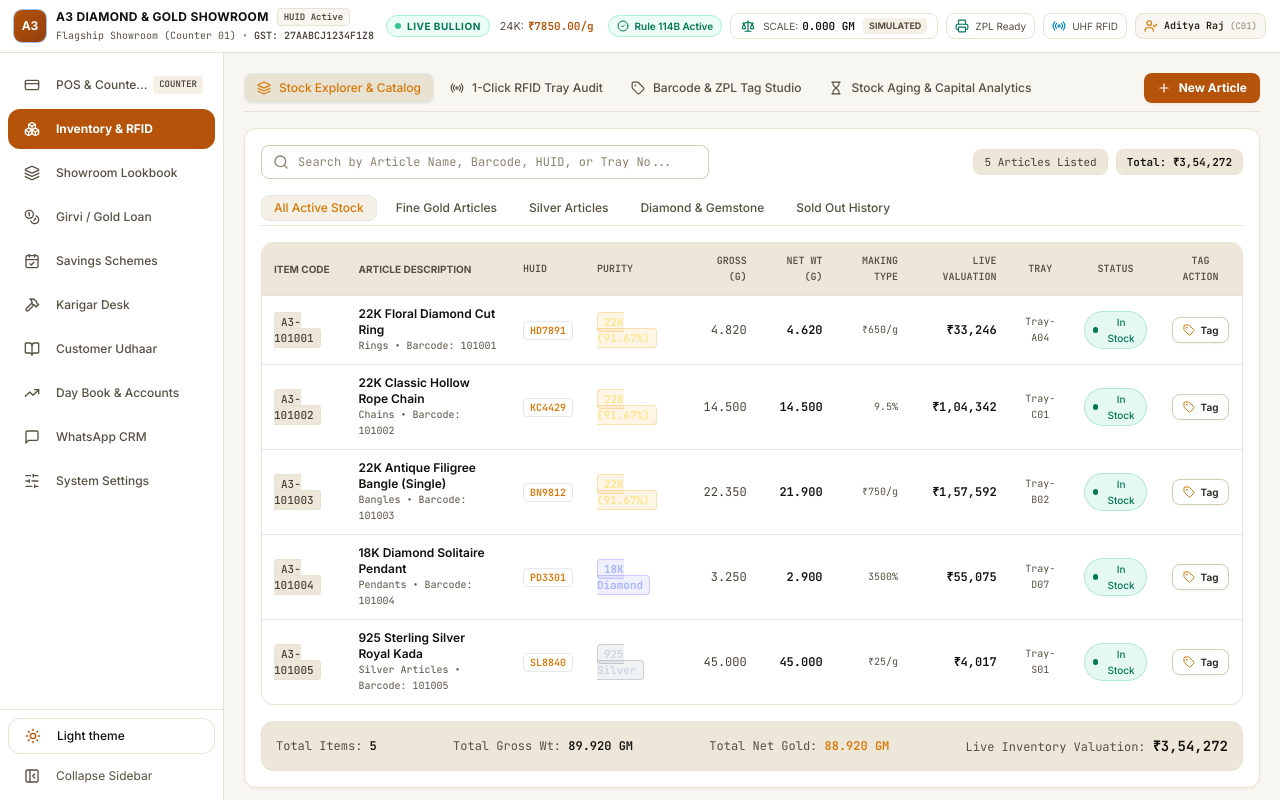
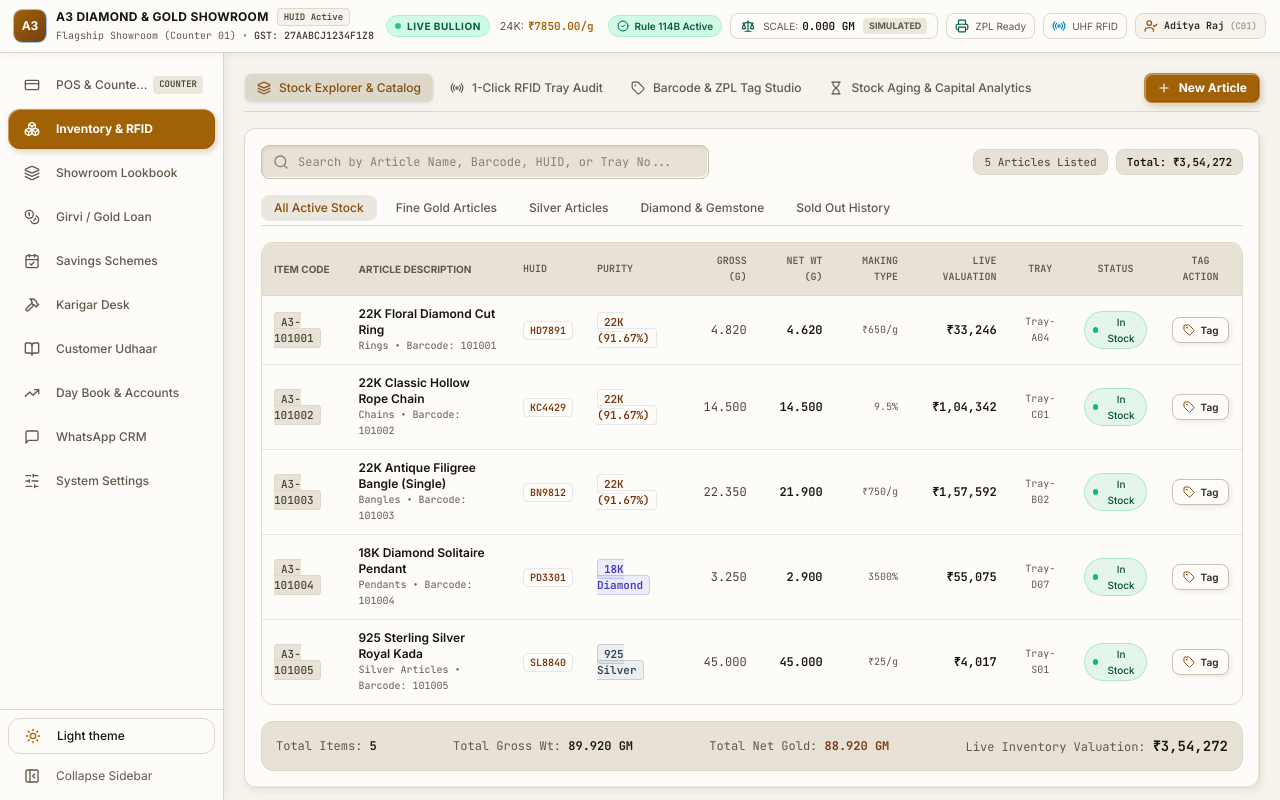
Before and after one commit to TheA3Nexus/jewellery_solutions, a React (Vite) app in the folder frontend/: page / in a window 1280 px wide. Both pictures are taken after a click on the button "Inventory & RFID". Built offline with nearby package versions, Linux system fonts and the light colour scheme; no server answers.

Commit message:
feat(theme): refine light theme contrast, eliminate washed-out yellow, and apply tactile embossed styling

```diff
--- a/frontend/src/modules/inventory/components/StockCatalogTable.jsx
+++ b/frontend/src/modules/inventory/components/StockCatalogTable.jsx
@@ -160,23 +160,23 @@ export const StockCatalogTable = ({ onOpenAddModal, onOpenTagStudio }) => {
 
                     {/* 3. HUID Badge */}
                     <td className="py-2.5 px-3 font-mono">
-                      <span className="px-1.5 py-0.5 rounded bg-brand-500/10 border border-brand-500/25 text-brand-300 font-bold text-[10px]">
+                      <span className="px-1.5 py-0.5 rounded bg-brand-500/10 border border-brand-500/25 text-brand-text font-bold text-[10px]">
                         {item.huid || 'N/A'}
                       </span>
                     </td>
 
-                    {/* 4. Precious Metal Purity with Authentic Jewelry Distinction */}
+                    {/* 4. Precious Metal Purity with Authentic High-Contrast Jewelry Distinction */}
                     <td className="py-2.5 px-3 font-mono text-[11px]">
                       {item.metal === 'Silver' ? (
-                        <span className="px-1.5 py-0.5 rounded bg-slate-500/10 border border-slate-500/25 text-slate-300 font-semibold">
+                        <span className="px-1.5 py-0.5 rounded bg-slate-500/10 border border-slate-500/25 text-slate-700 dark:text-slate-300 font-semibold">
                           925 Silver
                         </span>
                       ) : item.diamondCarat ? (
-                        <span className="px-1.5 py-0.5 rounded bg-indigo-500/10 border border-indigo-500/25 text-indigo-300 font-semibold">
+                        <span className="px-1.5 py-0.5 rounded bg-indigo-500/10 border border-indigo-500/25 text-indigo-700 dark:text-indigo-300 font-semibold">
                           {item.purity} Diamond
                         </span>
                       ) : (
-                        <span className="px-1.5 py-0.5 rounded bg-amber-500/10 border border-amber-500/25 text-amber-300 font-semibold">
+                        <span className="px-1.5 py-0.5 rounded bg-amber-500/10 border border-amber-500/25 text-amber-800 dark:text-amber-300 font-semibold">
                           {item.purity} ({item.purityPercent}%)
                         </span>
                       )}
@@ -207,10 +207,10 @@ export const StockCatalogTable = ({ onOpenAddModal, onOpenTagStudio }) => {
                     <td className="py-2.5 px-3 text-center">
                       <span className={`px-2 py-0.5 rounded-full text-[10px] font-sans font-medium inline-flex items-center gap-1.5 ${
                         item.status === 'IN_STOCK'
-                          ? 'bg-emerald-500/10 text-emerald-400 border border-emerald-500/25'
-                          : 'bg-rose-500/10 text-rose-400 border border-rose-500/25'
+                          ? 'bg-emerald-500/10 text-emerald-800 dark:text-emerald-400 border border-emerald-500/25'
+                          : 'bg-rose-500/10 text-rose-800 dark:text-rose-400 border border-rose-500/25'
                       }`}>
-                        <span className={`w-1.5 h-1.5 rounded-full ${item.status === 'IN_STOCK' ? 'bg-emerald-400' : 'bg-rose-400'}`} />
+                        <span className={`w-1.5 h-1.5 rounded-full ${item.status === 'IN_STOCK' ? 'bg-emerald-500 dark:bg-emerald-400' : 'bg-rose-500 dark:bg-rose-400'}`} />
                         <span>{item.status === 'IN_STOCK' ? 'In Stock' : 'Sold'}</span>
                       </span>
                     </td>
@@ -247,7 +247,7 @@ export const StockCatalogTable = ({ onOpenAddModal, onOpenTagStudio }) => {
         </div>
         <div>
           <span className="text-surface-400">Total Net Gold: </span>
-          <strong className="text-brand-300 font-bold">{totalNetWeight.toFixed(3)} GM</strong>
+          <strong className="text-brand-text font-bold">{totalNetWeight.toFixed(3)} GM</strong>
         </div>
         <div>
           <span className="text-surface-400">Live Inventory Valuation: </span>
--- a/frontend/src/styles/_components.scss
+++ b/frontend/src/styles/_components.scss
@@ -16,7 +16,7 @@
 }
 
 .card-luxury {
-  background: linear-gradient(180deg, var(--surface-card) 0%, var(--surface-hover) 100%);
+  background: var(--surface-card);
   border: 1px solid var(--gold-border);
   border-radius: 0.75rem;
   padding: 1.25rem;
@@ -120,7 +120,7 @@
   font-size: 0.75rem;
   font-weight: 700;
   border-radius: 0.5rem;
-  background: linear-gradient(90deg, var(--gold-hover) 0%, var(--gold-accent) 100%);
+  background: var(--gold-primary);
   color: #ffffff;
   border: none;
   box-shadow: var(--shadow-gold-glow);
@@ -259,11 +259,105 @@
 }
 
 // ==============================================================================
-// EXPERIMENTAL MATTE BLACK EMBOSSED STYLING (Dark Theme)
-// Tactile beveled edges, sculpted matte surfaces, debossed inputs, no glossy glare
+// LIGHT THEME EMBOSSED STYLING (Soft Matte Porcelain & Tactile Letterpress)
+// Soft warm stone shadows, crisp light edge bevels, zero fluorescent glare
+// ==============================================================================
+[data-theme="light"],
+:root {
+  .card-surface {
+    background-color: var(--surface-card);
+    border: 1px solid var(--border-subtle);
+    box-shadow: 2px 3px 6px rgba(180, 160, 130, 0.18), inset 1px 1px 0 rgba(255, 255, 255, 0.95), inset -1px -1px 0 rgba(190, 175, 150, 0.28);
+  }
+
+  .card-luxury {
+    background: var(--surface-card);
+    border: 1px solid var(--border-subtle);
+    box-shadow: 3px 5px 12px rgba(180, 160, 130, 0.22), inset 1px 1px 0 rgba(255, 255, 255, 0.95), inset -1px -1px 0 rgba(190, 175, 150, 0.32);
+  }
+
+  .btn-primary {
+    background-color: var(--gold-primary);
+    border: 1px solid rgba(255, 255, 255, 0.25);
+    color: #ffffff;
+    box-shadow: 2px 3px 6px rgba(140, 80, 20, 0.25), inset 1px 1px 0 rgba(255, 255, 255, 0.35), inset -1px -1px 0 rgba(100, 50, 10, 0.2);
+
+    &:hover:not(:disabled) {
+      background-color: var(--gold-hover);
+      box-shadow: 2px 4px 8px rgba(140, 80, 20, 0.3), inset 1px 1px 0 rgba(255, 255, 255, 0.4);
+    }
+
+    &:active:not(:disabled) {
+      box-shadow: inset 2px 2px 4px rgba(0, 0, 0, 0.25);
+      transform: translateY(1px);
+    }
+  }
+
+  .btn-secondary {
+    background-color: var(--surface-card);
+    border: 1px solid var(--border-medium);
+    box-shadow: 2px 2px 5px rgba(180, 160, 130, 0.2), inset 1px 1px 0 #ffffff;
+
+    &:hover:not(:disabled) {
+      background-color: var(--surface-hover);
+      box-shadow: 2px 3px 7px rgba(180, 160, 130, 0.28), inset 1px 1px 0 #ffffff;
+    }
+
+    &:active:not(:disabled) {
+      box-shadow: inset 1px 2px 4px rgba(180, 160, 130, 0.35);
+      transform: translateY(1px);
+    }
+  }
+
+  .btn-gold {
+    background: var(--gold-primary);
+    box-shadow: 2px 3px 6px rgba(140, 80, 20, 0.25), inset 1px 1px 0 rgba(255, 255, 255, 0.35);
+
+    &:active:not(:disabled) {
+      box-shadow: inset 2px 2px 4px rgba(0, 0, 0, 0.3);
+    }
+  }
+
+  .input-field,
+  .select-field {
+    background-color: var(--surface-subtle);
+    border: 1px solid var(--border-medium);
+    box-shadow: inset 1px 2px 3px rgba(180, 160, 130, 0.2), inset -1px -1px 0 #ffffff;
+
+    &:focus {
+      background-color: #ffffff;
+      border-color: var(--border-focus);
+      box-shadow: inset 1px 1px 2px rgba(180, 160, 130, 0.15), 0 0 0 1px var(--border-focus);
+    }
+  }
+
+  .badge-gold,
+  .badge-emerald,
+  .badge-ruby,
+  .badge-sapphire,
+  .badge-amber,
+  .badge-platinum {
+    box-shadow: inset 0 1px 0 rgba(255, 255, 255, 0.7), 0 1px 2px rgba(180, 160, 130, 0.15);
+  }
+
+  header {
+    box-shadow: 0 2px 6px rgba(180, 160, 130, 0.12), inset 0 -1px 0 rgba(255, 255, 255, 0.8);
+  }
+
+  aside {
+    box-shadow: 2px 0 6px rgba(180, 160, 130, 0.12), inset -1px 0 0 rgba(255, 255, 255, 0.8);
+  }
+
+  aside button.bg-brand-500 {
+    box-shadow: 2px 3px 6px rgba(140, 80, 20, 0.25), inset 1px 1px 0 rgba(255, 255, 255, 0.35), inset -1px -1px 0 rgba(100, 50, 10, 0.2);
+  }
+}
+
+// ==============================================================================
+// DARK THEME EMBOSSED STYLING (Tactile Sculpted Matte Black)
+// Deep dual-shadows, carved matte slate, debossed inputs, zero glossy glare
 // ==============================================================================
 [data-theme="dark"] {
-  // 1. Embossed Sculpted Cards
   .card-surface {
     background-color: var(--surface-card);
     border: 1px solid var(--border-subtle);
@@ -276,7 +370,6 @@
     box-shadow: 3px 6px 16px rgba(0, 0, 0, 0.85), inset 1px 1px 0 rgba(255, 255, 255, 0.09), inset -1px -1px 0 rgba(0, 0, 0, 0.55);
   }
 
-  // 2. Raised Tactile Buttons
   .btn-primary {
     background-color: var(--gold-primary);
     border: 1px solid rgba(255, 255, 255, 0.12);
@@ -318,7 +411,6 @@
     }
   }
 
-  // 3. Debossed Inset Form Inputs
   .input-field,
   .select-field {
     background-color: var(--surface-subtle);
@@ -332,7 +424,6 @@
     }
   }
 
-  // 4. Subtle Inset/Bevel for Badges
   .badge-gold,
   .badge-emerald,
   .badge-ruby,
@@ -342,7 +433,6 @@
     box-shadow: inset 1px 1px 0 rgba(255, 255, 255, 0.08), 1px 1px 3px rgba(0, 0, 0, 0.4);
   }
 
-  // 5. Header and Sidebar Beveling
   header {
     box-shadow: 0 3px 10px rgba(0, 0, 0, 0.75), inset 0 -1px 0 rgba(255, 255, 255, 0.04);
   }
@@ -351,7 +441,6 @@
     box-shadow: 3px 0 10px rgba(0, 0, 0, 0.75), inset -1px 0 0 rgba(255, 255, 255, 0.04);
   }
 
-  // 6. Navigation item active state embossed feel
   aside button.bg-brand-500 {
     box-shadow: 2px 3px 6px rgba(0, 0, 0, 0.65), inset 1px 1px 0 rgba(255, 255, 255, 0.25), inset -1px -1px 0 rgba(0, 0, 0, 0.35);
   }
--- a/frontend/src/styles/_tokens.scss
+++ b/frontend/src/styles/_tokens.scss
@@ -5,73 +5,71 @@
 
 :root,
 [data-theme="light"] {
-  // --- Surfaces & Backdrops ---
-  --canvas-bg: #f8f6f0;               // Warm ivory pearl boutique showroom backdrop
-  --surface-card: #ffffff;            // Crisp porcelain white for cards, trays, modals, tables
-  --surface-hover: #f4f0e6;           // Soft alabaster for hover states & subtle strips
-  --surface-subtle: #ede7d9;          // Subtle nested container background
-  --surface-elevated: #ffffff;        // Modals & dropdown flyouts
+  // --- Surfaces & Backdrops (Soft Matte Porcelain & Alabaster - Reduced Glare, Tactile Warmth) ---
+  --canvas-bg: #f5f3ec;               // Calming matte showroom stone backdrop (reduced glare)
+  --surface-card: #fdfcf9;            // Matte fine porcelain card trays
+  --surface-hover: #ece7dc;           // Soft tactile hover
+  --surface-subtle: #e7e2d5;          // Recessed debossed panel background
+  --surface-elevated: #ffffff;        // Modals & elevated dropdowns
 
   // --- Borders & Dividing Lines ---
-  --border-subtle: #e8e2d2;           // Warm champagne hairline card borders & table dividers
-  --border-medium: #d5ccb6;           // Input field borders & active button borders
-  --border-focus: #b45309;            // Focused input gold border ring
+  --border-subtle: #ded8ca;           // Soft hairline stone divider
+  --border-medium: #c8c0b0;           // Bevel input & button border
+  --border-focus: #a16207;            // 24K pure bullion focus ring
 
   // --- Text Contrast Hierarchy (Strictly WCAG 2.1 AAA Compliant) ---
-  --text-primary: #12100c;            // Deep rich obsidian for primary titles, weights, amounts
-  --text-secondary: #231f18;          // Rich dark body text for descriptions and labels
-  --text-subtle: #4a4337;             // Sub-headings and muted indicators
-  --text-muted: #575043;              // Table column headers, helper notes
-  --text-disabled: #8c826f;           // Input placeholders, disabled controls
+  --text-primary: #171410;            // Deep carbon obsidian for crisp readability
+  --text-secondary: #2b261f;          // Rich dark body text
+  --text-subtle: #4a4237;             // Clear sub-headers
+  --text-muted: #61594b;              // Muted labels & column headers
+  --text-disabled: #8a8070;           // Placeholder text
 
-  // --- Precious Metals Core Hues ---
-  --gold-primary: #b45309;            // 24K pure bullion primary button & CTAs
-  --gold-accent: #d97706;             // 22K hallmarked gold rate tickers & accent text
-  --gold-hover: #92400e;              // Burnished antique gold hover
-  --gold-bg: #fffbeb;                 // Soft champagne tint for gold badges & highlights
-  --gold-border: #fde68a;             // Champagne gold border
-  --gold-text: #92400e;               // High-contrast gold badge text
+  // --- Precious Metals (High-Contrast Antique Bullion & Hallmark Gold) ---
+  --gold-primary: #a16207;            // 24K royal bullion primary CTA
+  --gold-accent: #854d0e;             // Deep burnished 22K hallmark gold text (High Contrast 7.5:1+)
+  --gold-hover: #713f12;              // Rich antique deep gold
+  --gold-bg: #fef3c7;                 // Warm champagne silk background
+  --gold-border: #fcd34d;             // Defined gold border
+  --gold-text: #78350f;               // Ultra-sharp readable gold badge text (8.5:1 ratio)
 
-  --rosegold-accent: #e11d48;         // 18K rose gold
-  --rosegold-bg: #fff1f2;
+  --rosegold-accent: #be123c;
+  --rosegold-bg: #ffe4e6;
   --rosegold-border: #fecdd3;
-  --rosegold-text: #be123c;
+  --rosegold-text: #9f1239;
 
-  --platinum-accent: #475569;         // 950 platinum & silver
+  --platinum-accent: #334155;
   --platinum-bg: #f1f5f9;
   --platinum-border: #cbd5e1;
-  --platinum-text: #334155;
+  --platinum-text: #1e293b;
 
   // --- Gemstone Semantic Accents ---
-  // Colombian Emerald (Paid bills, verified hallmark, in-stock articles)
-  --emerald-bg: #ecfdf5;
+  --emerald-bg: #d1fae5;
   --emerald-border: #a7f3d0;
-  --emerald-text: #047857;
+  --emerald-text: #065f46;
 
-  // Burmese Ruby (Missing RFID, overdue Girvi, high-risk flags)
-  --ruby-bg: #fff1f2;
+  --ruby-bg: #ffe4e6;
   --ruby-border: #fecdd3;
-  --ruby-text: #be123c;
+  --ruby-text: #9f1239;
 
   // Kashmir Sapphire (RFID scanned transponder, secondary customer display)
-  --sapphire-bg: #eff6ff;
+  --sapphire-bg: #dbeafe;
   --sapphire-border: #bfdbfe;
-  --sapphire-text: #1d4ed8;
+  --sapphire-text: #1e40af;
 
   // Topaz Amber (Statutory Rule 114B PAN alert, pending approvals)
-  --amber-bg: #fffbeb;
-  --amber-border: #fde68a;
-  --amber-text: #b45309;
+  --amber-bg: #fef3c7;
+  --amber-border: #fcd34d;
+  --amber-text: #78350f;
 
-  // --- Elevation & Shadows ---
-  --shadow-card: 0 1px 3px 0 rgba(90, 37, 11, 0.05), 0 1px 2px -1px rgba(90, 37, 11, 0.03);
-  --shadow-dropdown: 0 10px 15px -3px rgba(90, 37, 11, 0.08), 0 4px 6px -4px rgba(90, 37, 11, 0.04);
-  --shadow-gold-glow: 0 0 15px -3px rgba(217, 119, 6, 0.35);
+  // --- Embossed Sculpted Depth & Tactile Shadows ---
+  --shadow-card: 2px 3px 6px rgba(180, 160, 130, 0.2), inset 1px 1px 0 rgba(255, 255, 255, 0.9), inset -1px -1px 0 rgba(190, 175, 150, 0.3);
+  --shadow-dropdown: 4px 10px 24px rgba(150, 130, 100, 0.2), inset 1px 1px 0 #ffffff;
+  --shadow-gold-glow: 2px 3px 6px rgba(160, 90, 20, 0.22), inset 1px 1px 0 rgba(255, 255, 255, 0.5);
 
   // --- Scrollbars ---
-  --scrollbar-track: #f4f0e6;
-  --scrollbar-thumb: #d5ccb6;
-  --scrollbar-thumb-hover: #b3a88f;
+  --scrollbar-track: #ede7dc;
+  --scrollbar-thumb: #cfc7b6;
+  --scrollbar-thumb-hover: #b5ac99;
 }
 
 [data-theme="dark"] {
--- a/frontend/tailwind.config.js
+++ b/frontend/tailwind.config.js
@@ -43,8 +43,8 @@ export default {
 
           50: '#fffdf5',
           100: 'var(--gold-bg)',
-          200: '#fde68a',
-          300: 'var(--gold-accent)',
+          200: 'var(--gold-border)',
+          300: 'var(--gold-text)',
           400: 'var(--gold-accent)',
           500: 'var(--gold-primary)',
           600: 'var(--gold-hover)',
@@ -124,10 +124,10 @@ export default {
         amber: {
           50: 'var(--amber-bg)',
           100: '#fef3c7',
-          200: '#fde68a',
-          300: 'var(--amber-border)',
+          200: 'var(--amber-border)',
+          300: 'var(--gold-text)',
           400: 'var(--amber-text)',
-          500: '#f59e0b',
+          500: 'var(--gold-primary)',
           600: 'var(--amber-text)',
           700: 'var(--amber-text)',
           800: 'var(--amber-text)',
```
